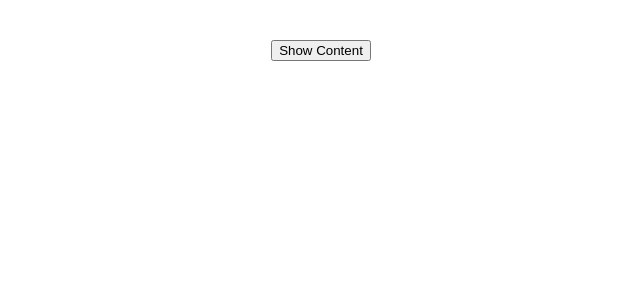
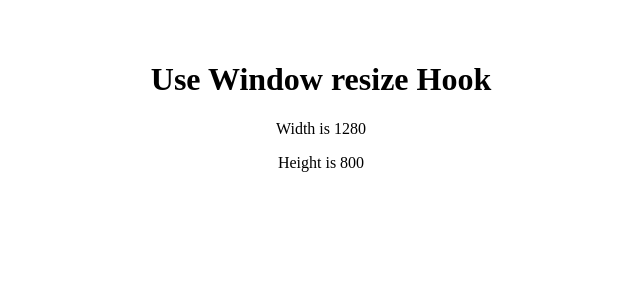
Before and after one commit to Sandunrmst/react-rapid-components, a React (Vite) app: page / in a window 1280 px wide. Shown: the top 300 px of the page, without its empty margins (319-959 px from the left). Built offline with nearby package versions, Linux system fonts and the light colour scheme.

Commit message:
custome hook for  window resize

```diff
--- a/src/App.jsx
+++ b/src/App.jsx
@@ -17,6 +17,7 @@
 import TreeView from "./components/treeview";
 import menu from "./components/treeview/data";
 import UseOnclickOutsideTest from "./components/useOutsideClick/test";
+import UseWindowResizeTest from "./components/useWindowResize/test";
 import UseFetchHookTest from "./components/usefetch/test";
 
 function App() {
@@ -56,7 +57,9 @@
 
       {/* <UseFetchHookTest /> */}
 
-      <UseOnclickOutsideTest />
+      {/* <UseOnclickOutsideTest /> */}
+
+      <UseWindowResizeTest />
     </>
   );
 }
--- /dev/null
+++ b/src/components/useWindowResize/index.jsx
@@ -0,0 +1,27 @@
+import { useLayoutEffect } from "react";
+import { useState } from "react";
+
+export default function useWindowResize() {
+  const [windowSize, setWindowSize] = useState({
+    width: 0,
+    height: 0,
+  });
+
+  function handleResize() {
+    setWindowSize({
+      width: window.innerWidth,
+      height: window.innerHeight,
+    });
+  }
+
+  useLayoutEffect(() => {
+    handleResize();
+    window.addEventListener("resize", handleResize);
+
+    return () => {
+      window.removeEventListener("resize", handleResize);
+    };
+  }, []);
+
+  return windowSize;
+}
--- /dev/null
+++ b/src/components/useWindowResize/test.jsx
@@ -0,0 +1,13 @@
+import useWindowResize from ".";
+
+export default function UseWindowResizeTest() {
+  const { width, height } = useWindowResize();
+
+  return (
+    <div>
+      <h1>Use Window resize Hook</h1>
+      <p>Width is {width}</p>
+      <p>Height is {height}</p>
+    </div>
+  );
+}
```
